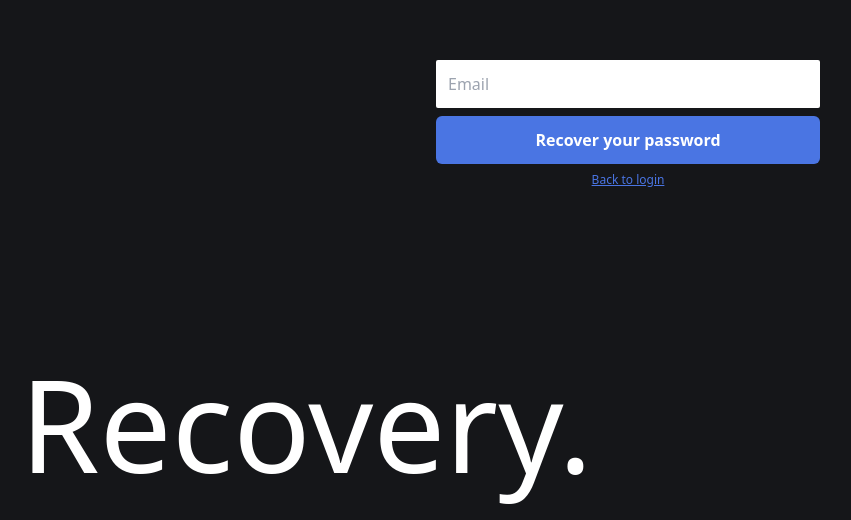
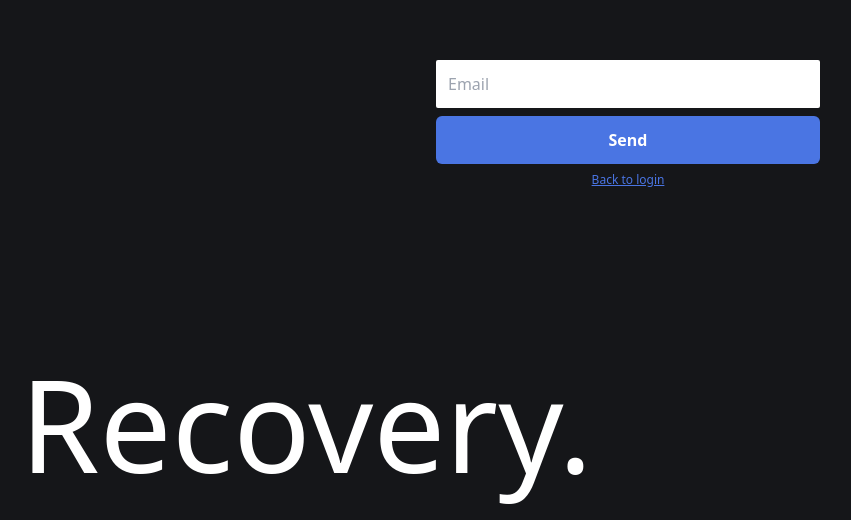
Before and after one commit to MarkCarson777/fitness-tracker, a React (Vite) app: page /password-recovery in a window 1280 px wide. Shown: the part 280-800 px from the top of the page, without its empty margins (12-863 px from the left). Built offline with nearby package versions, Linux system fonts and the light colour scheme; no server answers; sample sign-in values are in the browser's storage.

Commit message:
updated copy and organisation

```diff
--- a/src/containers/RecoveryForm/index.tsx
+++ b/src/containers/RecoveryForm/index.tsx
@@ -1,9 +1,15 @@
+// React
+import { useContext } from "react";
+// Third party
 import clsx from "clsx";
+// Routing
+import { useNavigate } from "react-router-dom";
+// Forms and validation
 import { Form, Formik } from "formik";
 import * as Yup from "yup";
-import { useContext } from "react";
-import { useNavigate } from "react-router-dom";
+// Contexts
 import { AuthContext } from "../../contexts/AuthContext";
+// Components
 import { Button } from "../../components/Button";
 import { FormInput } from "../../components/FormInput";
 
@@ -25,7 +31,6 @@ export function RecoveryForm(props: RecoveryFormProps) {
       initialValues={{ email: "" }}
       validationSchema={RecoverySchema}
       onSubmit={async (values) => {
-        console.log("values", values);
         await recoverPassword(values.email);
         console.log("Password recovery email sent");
         navigate("/");
@@ -48,7 +53,7 @@ export function RecoveryForm(props: RecoveryFormProps) {
             aria-live="polite"
             pending={isSubmitting}
           >
-            <span>Recover your password</span>
+            <span>Send</span>
           </Button>
         </Form>
       )}
--- a/src/views/PasswordRecovery/index.tsx
+++ b/src/views/PasswordRecovery/index.tsx
@@ -14,7 +14,7 @@ export function PasswordRecovery() {
         className="max-w-56 md:max-w-72 lg:max-w-96 space-y-2 w-full"
       >
         <h2 id="password-recovery-section" className="sr-only">
-          Recover your password
+          Send email to recover password
         </h2>
         <RecoveryForm />
         <p className="space-x-1 text-xs flex justify-center">
```
